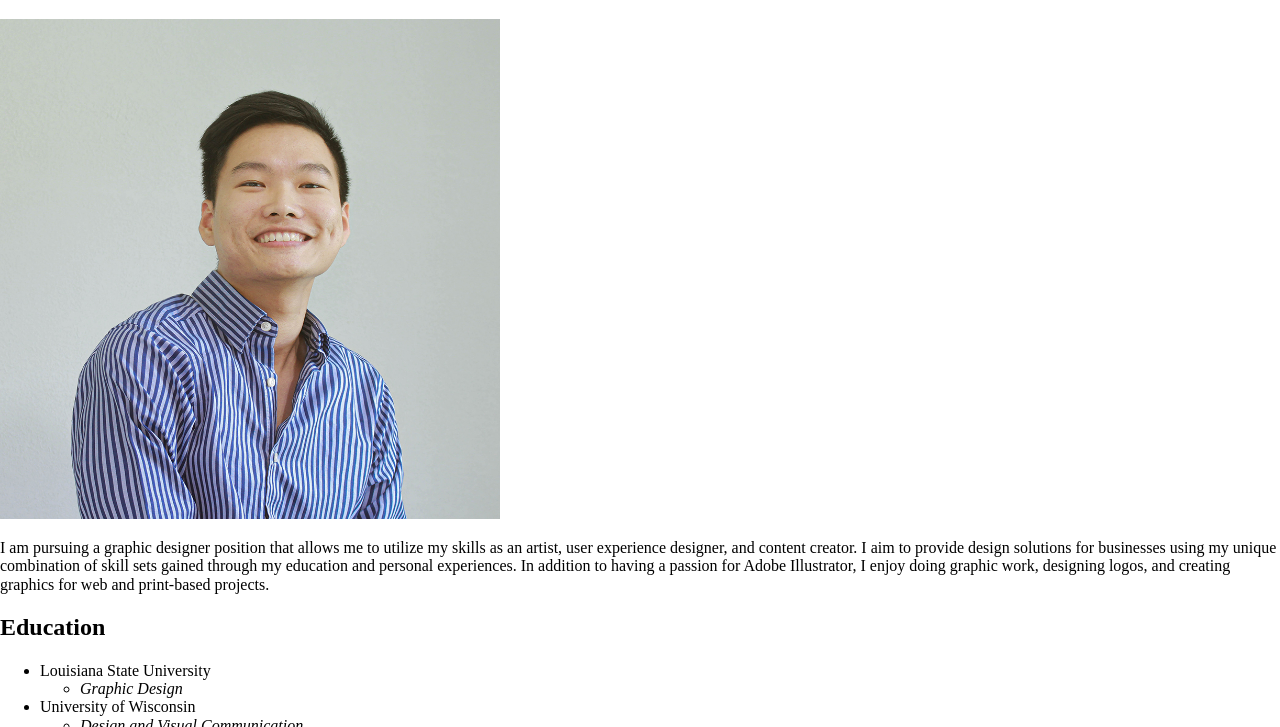
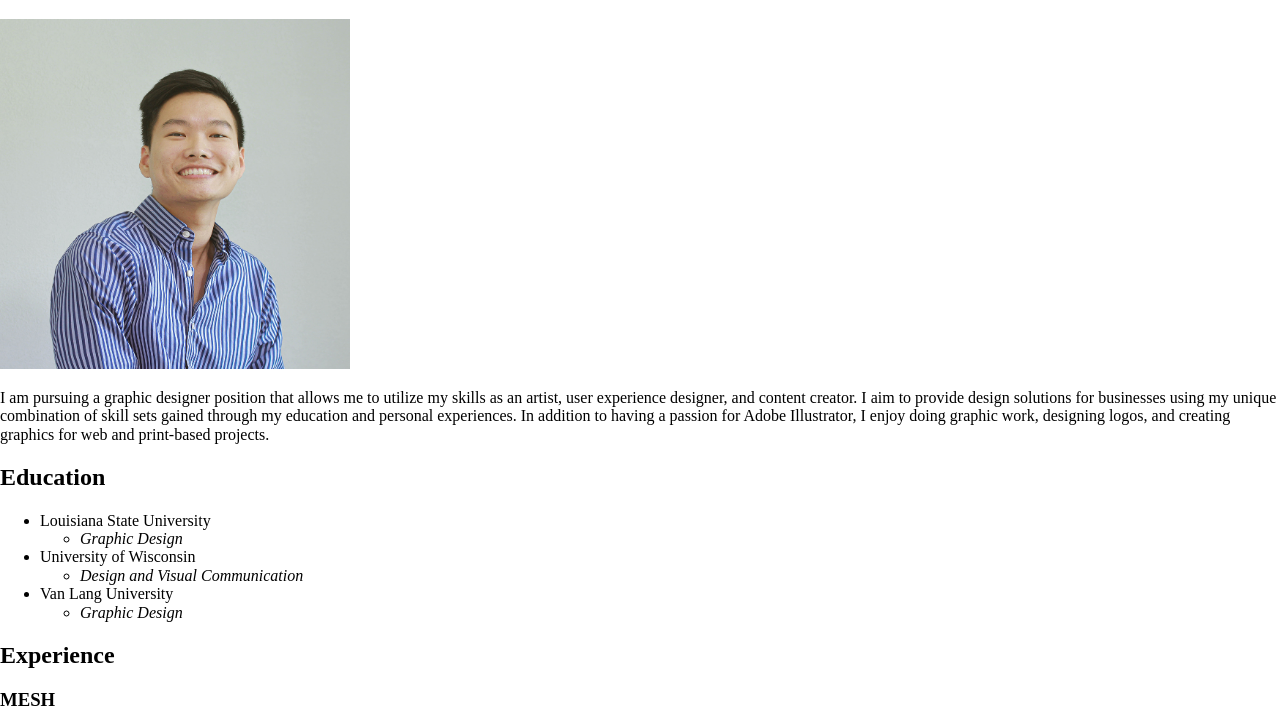
Before and after one commit to namnguyen4567/project1, a plain HTML site: page index.html in a window 1280 px wide. Shown: the part 61-788 px from the top of the page. Drawn offline with Linux system fonts and the light colour scheme.

Commit message:
update image size to 350x350

```diff
--- a/index.html
+++ b/index.html
@@ -25,7 +25,7 @@
 <body>
  <section>
 <h1>Nam Nguyen's portfolio</h1>
-<img src="img/headshot.jpg" width="500" height="500" alt="Nam Nguyen's headshot" />
+<img src="img/headshot.jpg" width="350" height="350" alt="Nam Nguyen's headshot" />
 <p>I am pursuing a graphic designer position that allows me to utilize my skills as an artist, user experience designer, and content creator. I aim to provide design solutions for businesses using my unique combination of skill sets gained through my education and personal experiences. In addition to having a passion for Adobe Illustrator, I enjoy doing graphic work, designing logos, and creating graphics for web and print-based projects.</p>
 </section>
 
```
